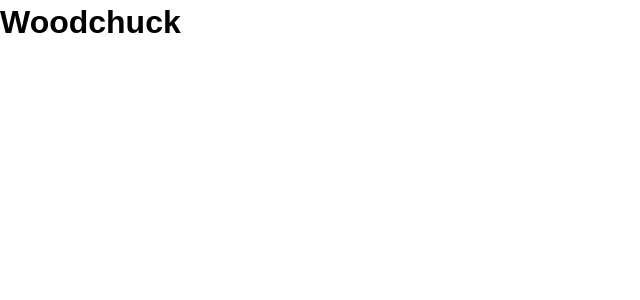
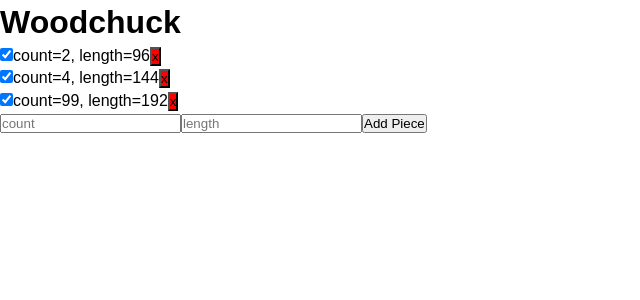
Before and after one commit to epalm/woodchuck, a React (Create React App) app: page / in a window 1280 px wide. Shown: the top 300 px of the page, without its empty margins (0-640 px from the left). Built offline with nearby package versions, Linux system fonts and the light colour scheme.

Commit message:
First draft

```diff
--- a/package.json
+++ b/package.json
@@ -9,6 +9,7 @@
     "react": "^17.0.1",
     "react-dom": "^17.0.1",
     "react-scripts": "4.0.1",
+    "uuid": "^8.3.2",
     "web-vitals": "^0.2.4"
   },
   "scripts": {
--- a/src/App.js
+++ b/src/App.js
@@ -1,11 +1,79 @@
-import './App.css';
+import React from "react";
+import { v4 as uuidv4 } from "uuid";
 
-function App() {
-  return (
-    <div className="App">
-      <h1>Woodchuck</h1>
-    </div>
-  );
+import AvailablePieces from "./components/AvailablePieces";
+import AddAvailablePiece from "./components/AddAvailablePiece";
+
+import "./App.css";
+
+class App extends React.Component {
+  state = {
+    availablePieces: [
+      {
+        id: uuidv4(),
+        enabled: true,
+        count: 2,
+        length: 12 * 8, // 8 ft piece
+      },
+      {
+        id: uuidv4(),
+        enabled: true,
+        count: 4,
+        length: 12 * 12, // 12 ft piece
+      },
+      {
+        id: uuidv4(),
+        enabled: true,
+        count: 99,
+        length: 12 * 16, // 16 ft piece
+      },
+    ],
+  };
+
+  toggleEnabled = (id) => {
+    this.setState({
+      availablePieces: this.state.availablePieces.map((piece) => {
+        if (piece.id === id) {
+          piece.enabled = !piece.enabled;
+        }
+        return piece;
+      }),
+    });
+  };
+
+  deleteAvailablePiece = (id) => {
+    this.setState({
+      availablePieces: [
+        ...this.state.availablePieces.filter((piece) => piece.id !== id),
+      ],
+    });
+  };
+
+  addAvailablePiece = (count, length) => {
+    const newPiece = {
+      id: uuidv4(),
+      enabled: true,
+      count: count,
+      length: length,
+    };
+    this.setState({
+      availablePieces: [...this.state.availablePieces, newPiece],
+    });
+  };
+
+  render() {
+    return (
+      <div className="App">
+        <h1>Woodchuck</h1>
+        <AvailablePieces
+          availablePieces={this.state.availablePieces}
+          toggleEnabled={this.toggleEnabled}
+          deleteAvailablePiece={this.deleteAvailablePiece}
+        />
+        <AddAvailablePiece addPiece={this.addAvailablePiece} />
+      </div>
+    );
+  }
 }
 
 export default App;
--- /dev/null
+++ b/src/components/AddAvailablePiece.js
@@ -0,0 +1,41 @@
+import React, { Component } from "react";
+
+export class AddAvailablePiece extends Component {
+  defaultState = { count: "", length: "" };
+  state = this.defaultState;
+
+  onChange = (e) =>
+    this.setState({
+      [e.target.name]: e.target.value,
+    });
+
+  onSubmit = (e) => {
+    e.preventDefault();
+    this.props.addPiece(this.state.count, this.state.length);
+    this.setState(this.defaultState);
+  };
+
+  render() {
+    return (
+      <form onSubmit={this.onSubmit}>
+        <input
+          type="text"
+          name="count"
+          placeholder="count"
+          value={this.state.count}
+          onChange={this.onChange}
+        />
+        <input
+          type="text"
+          name="length"
+          placeholder="length"
+          value={this.state.length}
+          onChange={this.onChange}
+        />
+        <input type="submit" value="Add Piece" />
+      </form>
+    );
+  }
+}
+
+export default AddAvailablePiece;
--- /dev/null
+++ b/src/components/AvailablePieceItem.js
@@ -0,0 +1,43 @@
+import React, { Component } from "react";
+import PropTypes from "prop-types";
+
+export class AvailablePieceItem extends Component {
+  getStyle = () => {
+    return {
+      textDecoration: this.props.piece.enabled ? "none" : "line-through",
+    };
+  };
+
+  render() {
+    const { id, enabled, count, length } = this.props.piece;
+
+    return (
+      <div style={this.getStyle()}>
+        <p>
+          <input
+            type="checkbox"
+            checked={enabled}
+            onChange={this.props.toggleEnabled.bind(this, id)}
+          />
+          count={count}, length={length}
+          <button
+            style={btnStyle}
+            onClick={this.props.deleteAvailablePiece.bind(this, id)}
+          >
+            x
+          </button>
+        </p>
+      </div>
+    );
+  }
+}
+
+const btnStyle = {
+  background: "#f00",
+};
+
+AvailablePieceItem.propTypes = {
+  piece: PropTypes.object.isRequired,
+};
+
+export default AvailablePieceItem;
--- /dev/null
+++ b/src/components/AvailablePieces.js
@@ -0,0 +1,22 @@
+import React, { Component } from "react";
+import AvailablePieceItem from "./AvailablePieceItem";
+import PropTypes from "prop-types";
+
+export class AvailablePieces extends Component {
+  render() {
+    return this.props.availablePieces.map((piece) => (
+      <AvailablePieceItem
+        key={piece.id}
+        piece={piece}
+        toggleEnabled={this.props.toggleEnabled}
+        deleteAvailablePiece={this.props.deleteAvailablePiece}
+      />
+    ));
+  }
+}
+
+AvailablePieces.propTypes = {
+  availablePieces: PropTypes.array.isRequired,
+};
+
+export default AvailablePieces;
```
Also changed, not shown: 1 other file (tests, documents, lock files or other folders).
